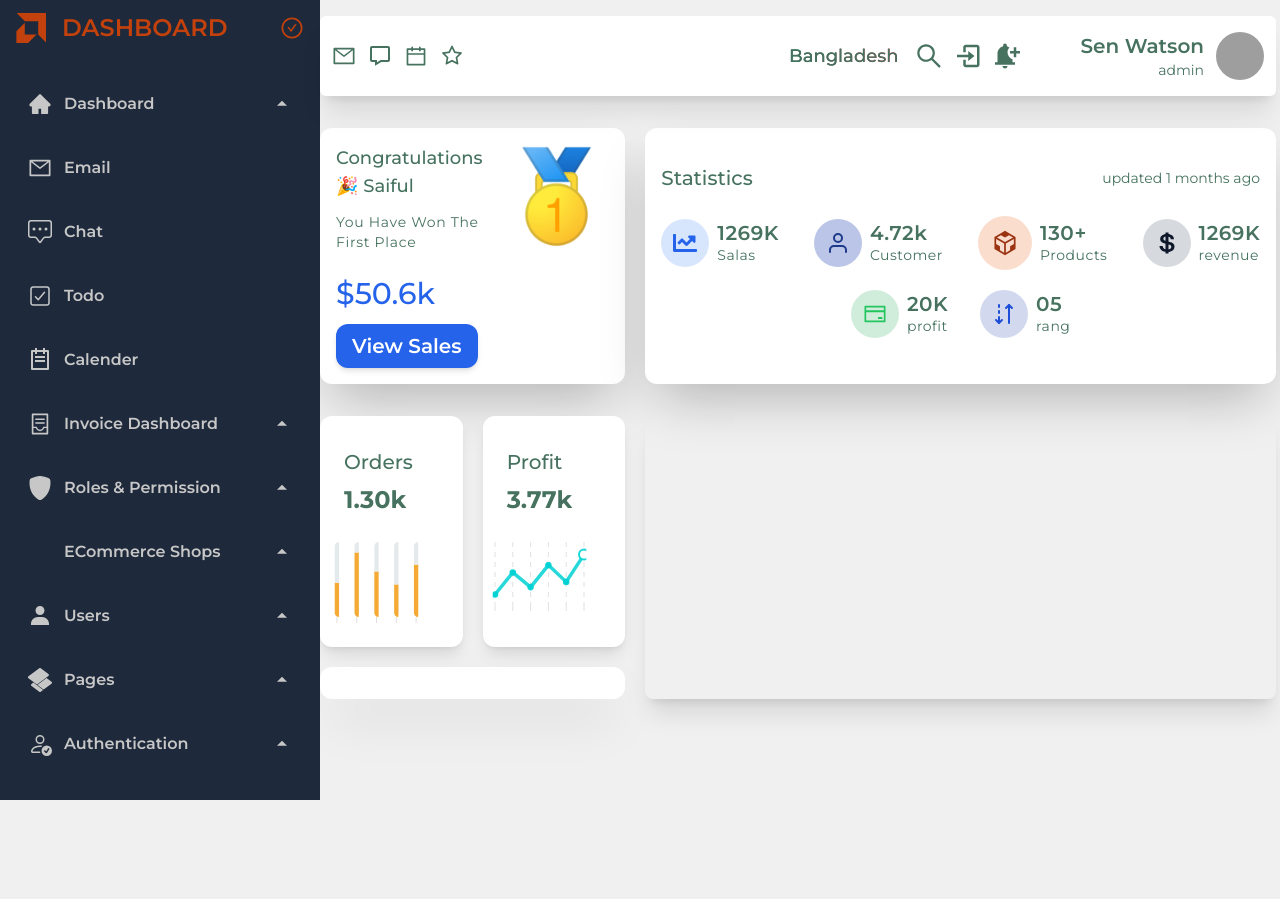
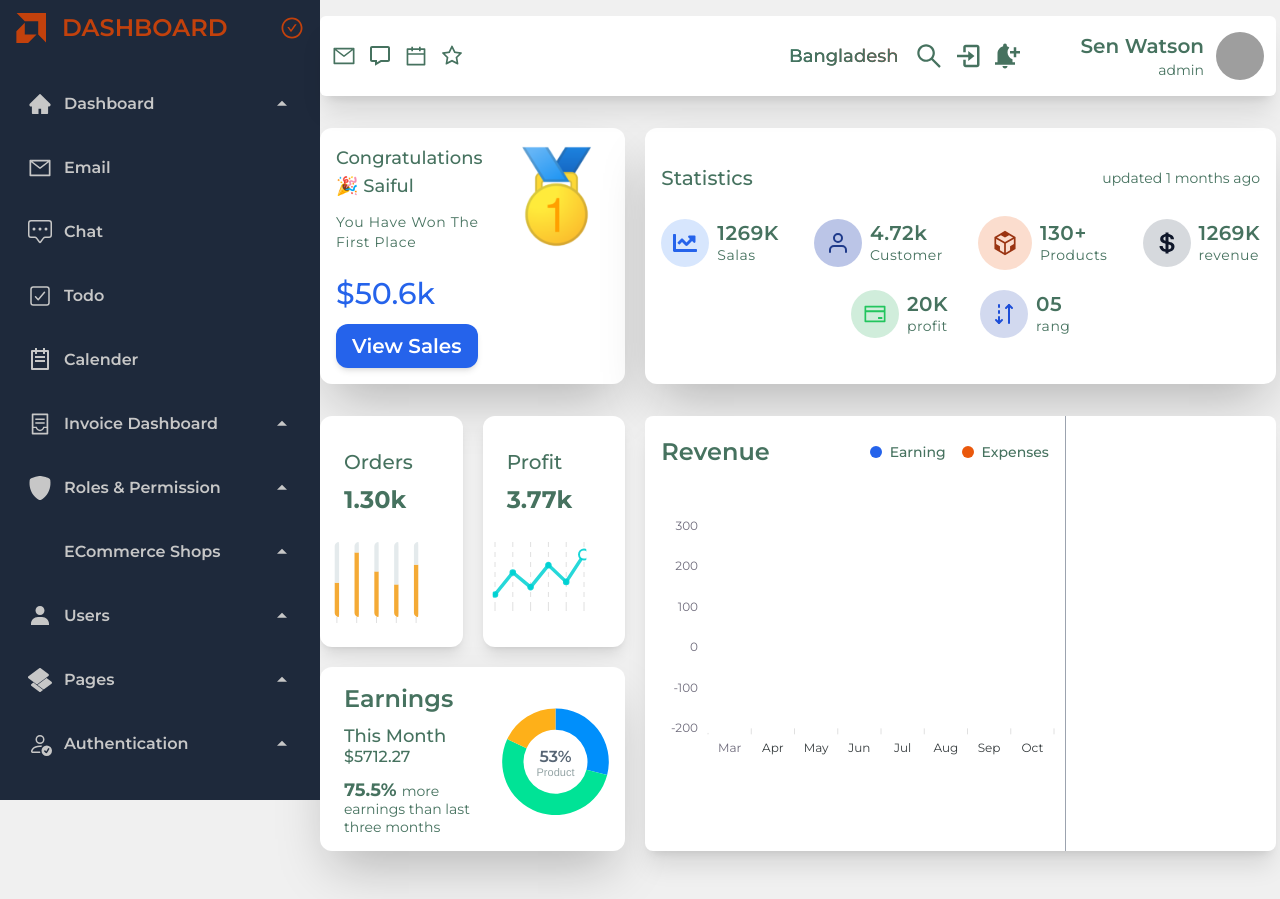
Before and after one commit to saifularafat/admin-dashboard-design, a React (Vite) app: page / in a window 1280 px wide. Before the commit the page ends 800 px from the top, so only its background shows below. Built offline with nearby package versions, Linux system fonts and the light colour scheme; grey boxes are pictures that could not be loaded; some icons are missing; a web font is replaced by a local one.

Commit message:
revenue, order, profit and earning chart completet

```diff
--- a/src/AllChartData.js
+++ b/src/AllChartData.js
@@ -1,9 +1,9 @@
 const orderBarChart = {
   series: [{
-        data: [1100,8000,2000,1000,3000]
+    data: [1100, 8000, 2000, 1000, 3000]
   },
   {
-        data: [1300,1300,1300,1300,1300]
+    data: [1300, 1300, 1300, 1300, 1300]
   }],
   options: {
     chart: {
@@ -24,11 +24,11 @@ const orderBarChart = {
     dataLabels: {
       enabled: false
     },
-        xaxis:{
-            labels:{
+    xaxis: {
+      labels: {
         show: false
       },
-            axisBorder:{
+      axisBorder: {
         show: false
       }
     },
@@ -41,7 +41,7 @@ const orderBarChart = {
     tooltip: {
       enabled: false,
     },
-        grid:{
+    grid: {
       show: false
     },
   },
@@ -58,7 +58,7 @@ const profitLineChart = {
       zoom: {
         enabled: false
       },
-        toolbar:{
+      toolbar: {
         show: false
       },
     },
@@ -84,11 +84,11 @@ const profitLineChart = {
         }
       },
     },
-      xaxis:{
-        labels:{
+    xaxis: {
+      labels: {
         show: false
       },
-        axisBorder:{
+      axisBorder: {
         show: false
       }
     },
@@ -124,4 +124,186 @@ const profitLineChart = {
   },
 }
 
-export {orderBarChart, profitLineChart}
+const earningPieChart = {
+  series: [29, 53, 18],
+  options: {
+    stroke: {
+      width: 0
+    },
+    labels: ['Salas', 'Product', 'Service'],
+    chart: {
+      type: 'donut',
+      height: 350
+    },
+    dataLabels: {
+      enabled: false,
+    },
+    legend: {
+      show: false
+    },
+    plotOptions: {
+      pie: {
+        donut: {
+          size: '60%',
+          labels: {
+            show: true,
+            name: {
+              show: true,
+              fontSize: '12px',
+              fontFamily: 'Montserrat, sans-serif',
+              fontWeight: 400,
+              color: "#95a5a6",
+              offsetY: 14,
+              formatter: function (val) {
+                return val
+              }
+            },
+            value: {
+              show: true,
+              fontSize: '16px',
+              fontFamily: 'Montserrat, sans-serif',
+              fontWeight: 600,
+              color: "#576574",
+              offsetY: -16,
+              formatter: function (val) {
+                return val + "%"
+              }
+            },
+            total: {
+              show: true,
+              label: 'Product',
+              fontSize: '11px',
+              fontFamily: 'Helvetica, Arial, sans-serif',
+              fontWeight: 400,
+              color: '#95a5a6',
+              formatter: function (w) {
+                return w.globals.seriesTotals.reduce((a, b) => {
+                  return "53%"
+                }, 0)
+              }
+            }
+          }
+        }
+      },
+    },
+    responsive: [
+      {
+        breakpoint: 768,
+        options: {
+          chart: {
+            height: 180
+          },
+        }
+      },
+      {
+        breakpoint: 350,
+        options: {
+          chart: {
+            height: 120
+          },
+        }
+      },
+    ]
+  },
+
+}
+
+const revenueDoubleBarChart = {
+  series: [{
+    data: [ 260, 90, 130, 145, 210, 150, 220, 160]
+  },
+  {
+    data: [-70, -110, -110, -165, -50, -90, -100, -60]
+  }
+  ],
+  options: {
+    legend: {
+      show: false,
+    },
+    chart: {
+      type: 'bar',
+      stacked: true,
+      toolbar: {
+        show: false
+      }
+    },
+    colors: ['#2563eb', '#fb923c'],
+    plotOptions: {
+      bar: {
+        borderRadius: [10, 10],
+        columnWidth: '52%',
+      },
+    },
+    dataLabels: {
+      enabled: false
+    },
+    stroke: {
+      width: 8,
+      colors: ["#fff"]
+    },
+
+    grid: {
+      show: false,
+    },
+    xaxis: {
+      categories: ['Mar', 'Apr', 'May', 'Jun', 'Jul', 'Aug', 'Sep', 'Oct'],
+      axisBorder: {
+        show: false
+      },
+      labels: {
+        style: {
+          colors: ['#6e6b7b'],
+          fontSize: '12px',
+          fontFamily: 'Montserrat, sans-serif',
+          fontWeight: 400,
+          cssClass: 'apexcharts-xaxis-label',
+        }
+      }
+    },
+    yaxis: {
+      min: -200,
+      max: 300,
+      tickAmount: 5,
+      labels: {
+        formatter: function (y) {
+          return y.toFixed(0);
+        },
+        style: {
+          colors: ['#6e6b7b'],
+          fontSize: '12px',
+          fontFamily: 'Montserrat, sans-serif',
+          fontWeight: 400,
+          cssClass: 'apexcharts-xaxis-label',
+        }
+      }
+    },
+    tooltip: {
+      enabled: false,
+    },
+    responsive: [
+      {
+        breakpoint: 500,
+        options: {
+          plotOptions: {
+            bar: {
+              columnWidth: '72%',
+            },
+          },
+        }
+      },
+      {
+        breakpoint: 360,
+        options: {
+          plotOptions: {
+            bar: {
+              columnWidth: '100%',
+            },
+          },
+        }
+      },
+    ]
+  }
+}
+
+
+export { orderBarChart, profitLineChart, earningPieChart, revenueDoubleBarChart }
--- a/src/pages/Dashboard/ECommerce/ECommerce.jsx
+++ b/src/pages/Dashboard/ECommerce/ECommerce.jsx
@@ -10,6 +10,8 @@ import { } from './../../../AllChartData'
 import ReactApexChart from "react-apexcharts";
 import { useState } from "react";
 import OrderProfitChart from "./OrderProfitChart";
+import Revenue from "./Revenue";
+import RightRevenue from "./RightRevenue";
 
 
 
@@ -86,10 +88,10 @@ const ECommerce = () => {
             <div className="grid grid-cols-1 md:grid-cols-3 gap-5 my-8">
                 <OrderProfitChart />
 
-                <div className="md:col-span-2 shadow-xl rounded-lg overflow-hidden grid grid-cols-1 md:grid-cols-3">
-
+                <div className={`${isDarkMode ? 'bg-slate-800' : 'bg-white'} md:col-span-2 shadow-xl rounded-lg overflow-hidden grid grid-cols-1 md:grid-cols-3`}>
+                    <Revenue />
+                    <RightRevenue />
                 </div>
-
             </div>
         </section>
     );
--- a/src/pages/Dashboard/ECommerce/OrderProfitChart.jsx
+++ b/src/pages/Dashboard/ECommerce/OrderProfitChart.jsx
@@ -1,6 +1,6 @@
 import React, { useState } from 'react';
 import Theme from '../../Shared/Theme';
-import { orderBarChart, profitLineChart } from '../../../AllChartData';
+import { earningPieChart, orderBarChart, profitLineChart } from '../../../AllChartData';
 import ReactApexChart from 'react-apexcharts';
 
 const OrderProfitChart = () => {
@@ -8,6 +8,7 @@ const OrderProfitChart = () => {
 
     const [bar] = useState(orderBarChart);
     const [line] = useState(profitLineChart);
+    const [donut] = useState(earningPieChart);
     return (
         <div className="grid grid-cols-2  text-accent md:grid-cols-4 gap-5">
             <div className={`${isDarkMode ? 'bg-slate-900' : 'bg-white'} md:col-span-2 pt-8 pl-6 shadow-lg rounded-xl `}>
@@ -24,22 +25,16 @@ const OrderProfitChart = () => {
                     <ReactApexChart options={line.options} series={line.series} type="line" height={108} width={'100%'} />
                 </div>
             </div>
-            <div className={`${isDarkMode ? 'bg-slate-900' : 'bg-white'} col-span-4 pt-8 pl-6  grid grid-cols-2 shadow-2xl rounded-xl `}>
-                {/* <div className="col-span-2 pt-8 pl-8 shadow-lg rounded-xl">
-                    <p className="font-medium text-2xl">Orders</p>
-                    <h2 className="font-semibold text-4xl my-3">3,30k</h2>
-                    <div className="-ml-6 -mt-3 mr-8">
-                        <ReactApexChart options={bar.options} series={bar.series} type="bar" height={108} width={'100%'} />
-                    </div>
-                </div> */}
+            <div className={`${isDarkMode ? 'bg-slate-900' : 'bg-white'} col-span-4 py-4 pl-6  grid grid-cols-2 shadow-2xl rounded-xl `}>
                 <div className='left'>
-                    <h2></h2>
-                    <p></p>
-                    <h2></h2>
-                    <p></p>
+                    <h2 className='text-2xl font-semibold pb-3'>Earnings</h2>
+                    <p className='text-lg font-medium leading-none'>This Month</p>
+                    <h2 className='text-base font-medium pb-3'>$5712.27</h2>
+                    <p className='text-lg font-bold leading-none'>75.5% <span className='text-sm font-normal text-justify leading-none  lowercase'> more earnings than last three months</span>
+                    </p>
                 </div>
-                <div className='right'>
-
+                <div className='right pt-5'>
+                    <ReactApexChart options={donut.options} series={donut.series} type="donut" />
                 </div>
             </div>
         </div>
--- /dev/null
+++ b/src/pages/Dashboard/ECommerce/Revenue.jsx
@@ -0,0 +1,29 @@
+import { useState } from "react";
+import ReactApexChart from "react-apexcharts";
+import { revenueDoubleBarChart } from "../../../AllChartData";
+
+const Revenue = () => {
+    const [doubleBar] = useState(revenueDoubleBarChart)
+    return (
+        <div className="md:col-span-2 text-accent border-0 border-r border-solid border-gray-400">
+            <div className="flex items-center flex-col sm:flex-row justify-between px-4 py-5">
+                <h2 className="text-2xl font-semibold text-accent">Revenue</h2>
+                <div className="flex items-center gap-4">
+                    <p className="flex items-center gap-2 text-sm text-accent font-medium">
+                        <span className="bg-blue-600 rounded-full w-3 h-3"></span>
+                        Earning
+                    </p>
+                    <p className="flex items-center gap-2 text-sm text-accent font-medium">
+                        <span className="bg-orange-600 rounded-full w-3 h-3"></span>
+                        Expenses
+                    </p>
+                </div>
+            </div>
+            <div className="ml-3 mt-2">
+                <ReactApexChart options={doubleBar.options} series={doubleBar.series} type="bar" height={270} width={'100%'} />
+            </div>
+        </div>
+    );
+};
+
+export default Revenue;
--- /dev/null
+++ b/src/pages/Dashboard/ECommerce/RightRevenue.jsx
@@ -0,0 +1,10 @@
+
+const RightRevenue = () => {
+    return (
+        <div>
+
+        </div>
+    );
+};
+
+export default RightRevenue;
```
Lines whose indentation alone changed are shown as unchanged.
